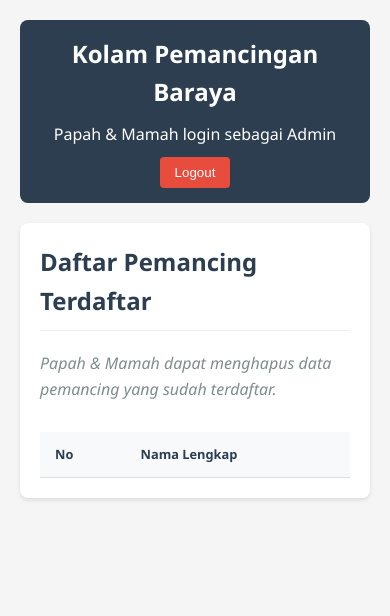
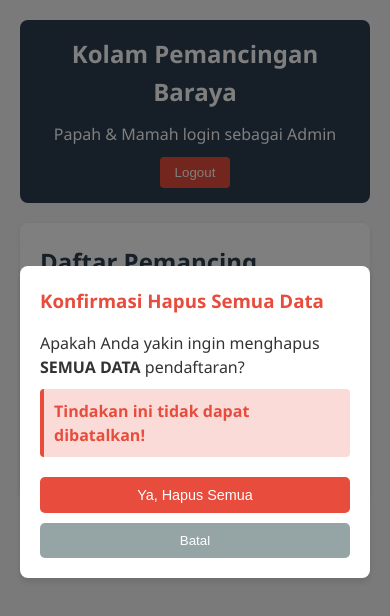
Before and after one commit to KolamBaraya/Pendaftaran-, a plain HTML site: page admin.html in a window 390 px wide. Drawn offline with Linux system fonts and the light colour scheme.

Commit message:
Update style.css

```diff
--- a/style.css
+++ b/style.css
@@ -263,3 +263,149 @@ tr:hover {
         font-size: 0.8rem;
     }
 }
+
+/* Admin Header Styles */
+.admin-header {
+    display: flex;
+    justify-content: space-between;
+    align-items: center;
+    margin-bottom: 15px;
+    flex-wrap: wrap;
+    gap: 15px;
+}
+
+.admin-header h2 {
+    margin-bottom: 0;
+    border-bottom: none;
+}
+
+/* Button Danger Styles */
+.btn-danger {
+    padding: 10px 20px;
+    background-color: #e74c3c;
+    color: white;
+    border: none;
+    border-radius: 5px;
+    font-size: 0.9rem;
+    cursor: pointer;
+    transition: background-color 0.3s;
+}
+
+.btn-danger:hover {
+    background-color: #c0392b;
+}
+
+.btn-danger:disabled {
+    background-color: #95a5a6;
+    cursor: not-allowed;
+}
+
+/* Modal Styles */
+.modal {
+    position: fixed;
+    top: 0;
+    left: 0;
+    width: 100%;
+    height: 100%;
+    background-color: rgba(0, 0, 0, 0.5);
+    display: flex;
+    justify-content: center;
+    align-items: center;
+    z-index: 1000;
+}
+
+.modal-content {
+    background-color: white;
+    padding: 30px;
+    border-radius: 8px;
+    box-shadow: 0 4px 6px rgba(0, 0, 0, 0.1);
+    max-width: 500px;
+    width: 90%;
+}
+
+.modal-content h3 {
+    color: #e74c3c;
+    margin-bottom: 15px;
+}
+
+.modal-content p {
+    margin-bottom: 10px;
+    line-height: 1.5;
+}
+
+.warning-text {
+    color: #e74c3c;
+    font-weight: bold;
+    background-color: #fadbd8;
+    padding: 10px;
+    border-radius: 4px;
+    border-left: 4px solid #e74c3c;
+}
+
+.modal-actions {
+    display: flex;
+    gap: 10px;
+    justify-content: flex-end;
+    margin-top: 20px;
+}
+
+.btn-cancel {
+    padding: 10px 20px;
+    background-color: #95a5a6;
+    color: white;
+    border: none;
+    border-radius: 5px;
+    cursor: pointer;
+    transition: background-color 0.3s;
+}
+
+.btn-cancel:hover {
+    background-color: #7f8c8d;
+}
+
+/* Empty State */
+.empty-state {
+    text-align: center;
+    padding: 40px 20px;
+    color: #7f8c8d;
+}
+
+.empty-state p {
+    margin-bottom: 15px;
+}
+
+/* Stats Info */
+.stats-info {
+    background-color: #e8f4fd;
+    padding: 10px 15px;
+    border-radius: 5px;
+    margin-bottom: 15px;
+    border-left: 4px solid #3498db;
+}
+
+.stats-info p {
+    margin: 0;
+    color: #2c3e50;
+    font-weight: 500;
+}
+
+/* Responsive Modal */
+@media (max-width: 768px) {
+    .admin-header {
+        flex-direction: column;
+        align-items: stretch;
+    }
+
+    .admin-header h2 {
+        text-align: center;
+    }
+
+    .modal-actions {
+        flex-direction: column;
+    }
+
+    .modal-content {
+        padding: 20px;
+        margin: 20px;
+    }
+}
```
